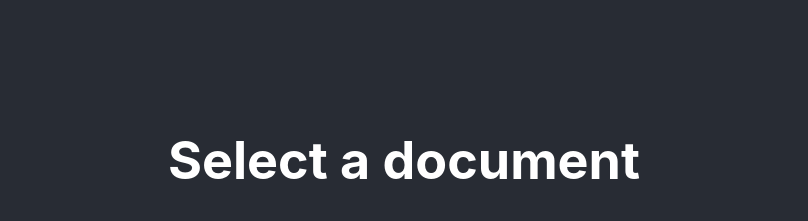
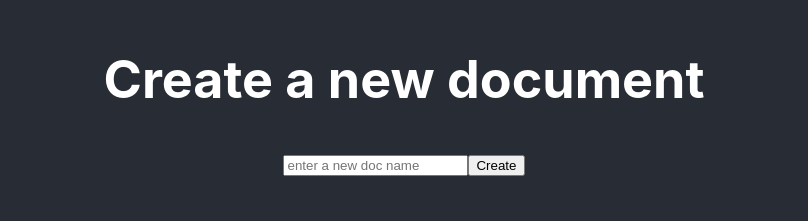
Before and after one commit to ting1065/5500-assignment2-bug-eater, a React (Create React App) app: page / in a window 1280 px wide. Shown: the part 189-410 px from the top of the page, without its empty margins (236-1044 px from the left). Built offline with nearby package versions, Linux system fonts and the light colour scheme; no server answers.

Commit message:
added creating doc feature on UI

```diff
--- a/src/Components/DocSelector.tsx
+++ b/src/Components/DocSelector.tsx
@@ -7,7 +7,8 @@ interface DocSelectorProps {
 }
 
 function DocSelector({ onDocumentSelect }: DocSelectorProps) {
-  const [docs, setDocs] = useState([]);
+  const [docs, setDocs] = useState<string[]>([]);
+  const [newDocName, setNewDocName] = useState<string>("");
 
   const serverPort = PortsGlobal.serverPort;
   const url = `${LOCAL_SERVER_URL}:${serverPort}/documents`;
@@ -20,8 +21,23 @@ function DocSelector({ onDocumentSelect }: DocSelectorProps) {
     })();
   }, [url]);
 
+  function onCreateHandler(input: string) {
+    if (input === "") {
+      alert("document name cannot be empty");
+      return;
+    }
+    if (docs.includes(input)) {
+      alert("document already exists");
+      return;
+    }
+    onDocumentSelect(input);
+  }
+
   return (
     <div>
+      <h1>Create a new document</h1>
+      <input placeholder="enter a new doc name" type="text" value={newDocName} onChange={(e)=>{setNewDocName(e.target.value)}}/>
+      <button onClick={()=>{onCreateHandler(newDocName)}}>Create</button>
       <h1>Select a document</h1>
       <div className="doc-select-button-container">
         {docs.map((doc: string) => {
```
